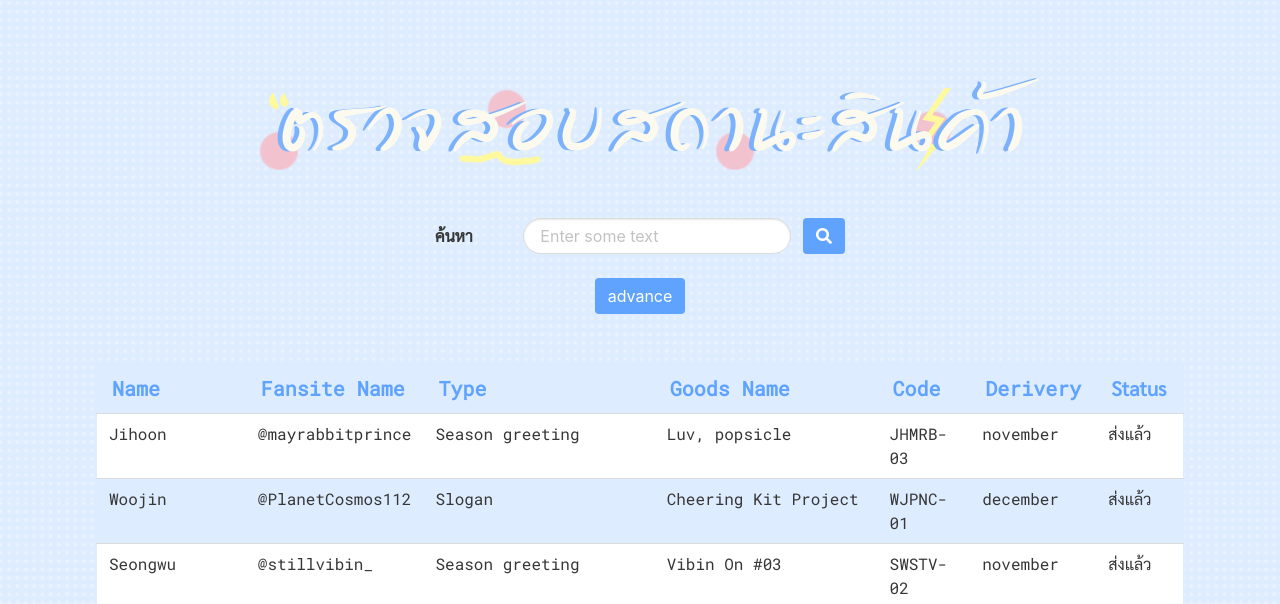
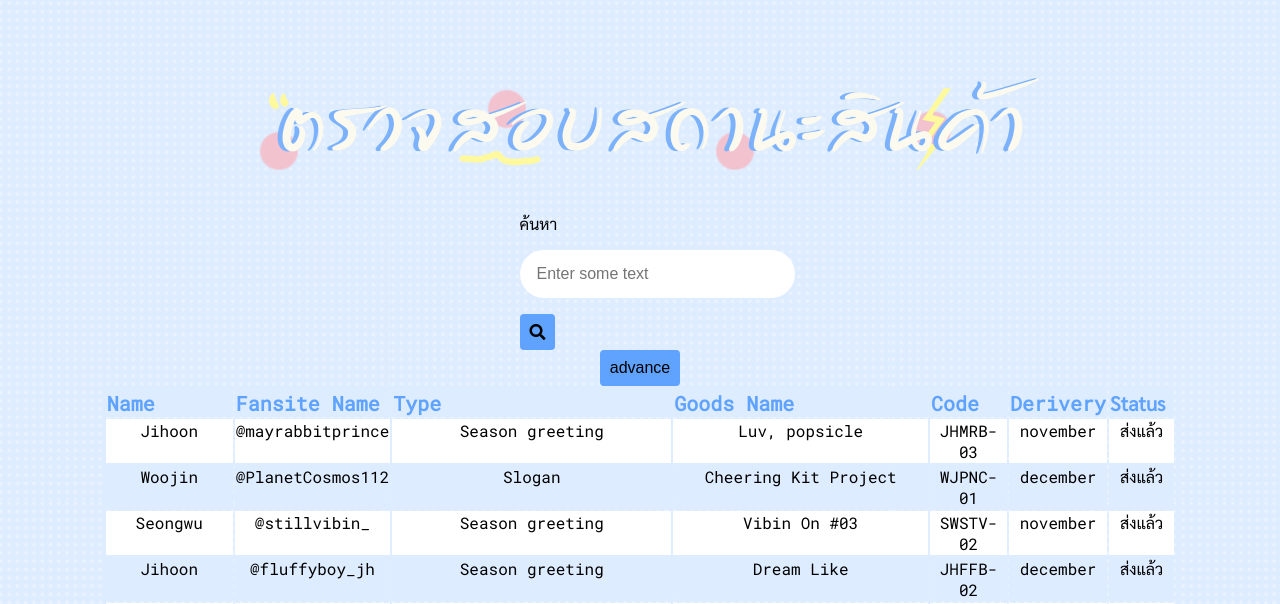
Before and after one commit to pannakarn/pannakarn.github.io, a PHP site: page /jquery3/index.html in a window 1280 px wide. Shown: the top 604 px of the page. Run offline with PHP 8.4, Linux system fonts and the light colour scheme.

Commit message:
Add files via upload

```diff
--- a/jquery3/index.html
+++ b/jquery3/index.html
@@ -5,7 +5,7 @@
     <meta charset="UTF-8">
     <meta name="viewport" content="width=device-width, initial-scale=1.0">
     <meta http-equiv="X-UA-Compatible" content="ie=edge">
-    <link rel="stylesheet" href="bulma-0.7.2/css/bulma.min.css">
+    <!-- <link rel="stylesheet" href="bulma-0.7.2/css/bulma.min.css"> -->
     <link rel="stylesheet" type="text/css" href="mystyle.css">
     <style>
 		@import url('https://fonts.googleapis.com/css?family=Roboto+Mono');
--- a/jquery3/mystyle.css
+++ b/jquery3/mystyle.css
@@ -1,7 +1,3 @@
-@import "~bulma/bulma.sass";
-@import "~bulmaswatch/flatly/_variables.scss";
-@import "~bulmaswatch/flatly/_overrides.scss";
-
 html {
 	background-color: #f3f8ff;
 	background: url(bg.png) center top ;
@@ -129,3 +125,69 @@ input#status-text.input.is-rounded {
 #status-column {
 	font-family: 'Sarabun', sans-serif;
 }
+
+
+/*----------------------------------*/
+
+@media screen and (min-width: 769px), print
+.level>.level-item:not(.is-narrow) {
+    flex-grow: 1;
+}
+
+.level-item {
+    align-items: center;
+    display: flex;
+    flex-basis: auto;
+    flex-grow: 0;
+    flex-shrink: 0;
+    justify-content: center;
+}
+
+.input.is-rounded {
+    border-radius: 290486px;
+    padding-left: 1em;
+    padding-right: 1em;
+}
+
+.input, .textarea {
+    background-color: #fff;
+    border-color: #dbdbdb;
+    color: #363636;
+    box-shadow: inset 0 1px 2px rgba(10,10,10,.1);
+    max-width: 100%;
+    width: 100%;
+}
+
+.button, .file-cta, .file-name, .input, .pagination-ellipsis, .pagination-link, .pagination-next, .pagination-previous, .select select, .textarea {
+    -moz-appearance: none;
+    -webkit-appearance: none;
+    align-items: center;
+    border: 1px solid transparent;
+    border-radius: 4px;
+    box-shadow: none;
+    display: inline-flex;
+    font-size: 1rem;
+    height: 2.25em;
+    justify-content: flex-start;
+    line-height: 1.5;
+    padding-bottom: calc(.375em - 1px);
+    padding-left: calc(.625em - 1px);
+    padding-right: calc(.625em - 1px);
+    padding-top: calc(.375em - 1px);
+    position: relative;
+    vertical-align: top;
+}
+
+input, textarea, select, button {
+    text-rendering: auto;
+    color: initial;
+    letter-spacing: normal;
+    word-spacing: normal;
+    text-transform: none;
+    text-indent: 0px;
+    text-shadow: none;
+    display: inline-block;
+    text-align: start;
+    margin: 0em;
+    font: 400 13.3333px Arial;
+}
```
